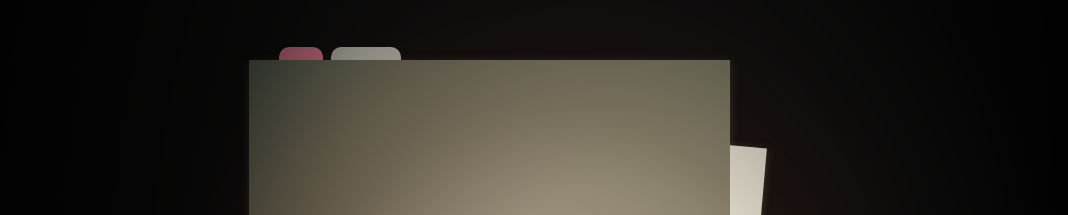
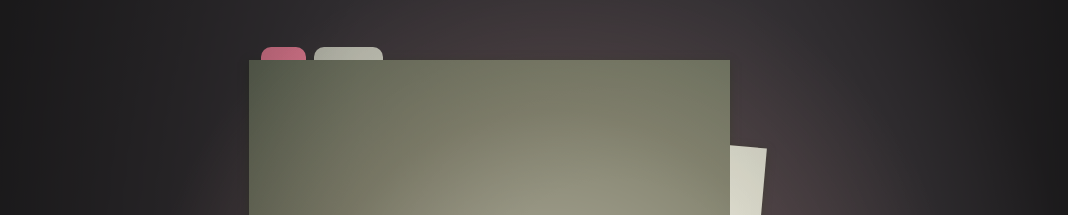
Before and after one commit to Lamgera/dossier-app, a plain HTML site: page index.html in a window 1280 px wide. Shown: the top 215 px of the page, without its empty margins (151-1219 px from the left). Drawn offline with Linux system fonts and the light colour scheme.

Commit message:
light theme

```diff
--- a/index.html
+++ b/index.html
@@ -4,8 +4,7 @@
     <meta charset="UTF-8" />
     <meta http-equiv="X-UA-Compatible" content="IE=edge" />
     <meta name="viewport" content="width=device-width, initial-scale=1.0" />
-    <!-- <meta name="color-scheme" content="dark light" /> -->
-    <!-- можно реализовать две разные темы, но визуальный стиль предполагает одну -->
+    <meta name="color-scheme" content="dark light" />
     <title>Magic Dossier</title>
     <link rel="icon" href="./src/images/star.svg" type="image/svg+xml" />
     <link rel="stylesheet" href="./src/styles/index.css" />
--- a/src/styles/index.css
+++ b/src/styles/index.css
@@ -72,6 +72,34 @@
     );
 }
 
+@media (prefers-color-scheme: light) {
+  .lamp-glow {
+  background: radial-gradient(
+    circle at 55% 45%,
+    rgb(255, 236, 234) 5%,
+    rgba(255, 203, 195, 0.3) 30%,
+    rgba(0, 0, 0, 0) 50%
+  );
+}
+
+  .lamp-vignette {
+    background:
+    radial-gradient(
+      circle at 60% 40%,
+      rgb(255, 255, 255) 15%,
+      rgba(0, 0, 0, 0.25) 50%,
+      rgb(7, 13, 10, 0.5) 100%
+    ),
+    linear-gradient(
+      90deg,
+      rgb(7, 13, 10,0.5) 0%,
+      rgba(255, 255, 255, 0) 40%,
+      rgba(255, 255, 255, 0) 70%,
+      rgb(7, 13, 10, 0.5) 100%
+    );
+  }
+}
+
 ::selection {
   background-color: var(--accent-color); /* Цвет фона выделения (например, желтый) */
   color: var(--background-color);            /* Цвет самого выделенного текста (черный) */
--- a/src/styles/pages.css
+++ b/src/styles/pages.css
@@ -1,13 +1,11 @@
 /* Панель закладок: ряд с горизонтальной прокруткой при переполнении */
 .bookmarks {
   position: absolute;
-  bottom: calc(100% - var(--pages-padding));
-  left: var(--pages-padding);
+  top: var(--pages-padding);
   right: var(--pages-padding);
-  overflow-x: auto;
-  overflow-y: hidden;
-  scrollbar-width: thin;
-  scrollbar-color: var(--text-color) var(--accent-paper-color);
+  height: calc(100% - var(--pages-padding) * 2);
+  aspect-ratio: 210 / 297;
+  pointer-events: none;
 }
 
 /* .bookmarks::-webkit-scrollbar { height: 6px; }
@@ -17,12 +15,25 @@
 } */
 
 .bookmarks__list {
+  position: absolute;
+  bottom: 100%;
+  left: 0;
+  right: 0;
+
   display: flex;
   gap: 8px;
-  width: max-content; /* закладки не сжимаются — лучше прокрутка */
   margin: 0;
   padding: 0;
   list-style: none;
+
+  overflow-x: auto;       /* при переполнении — прокрутка */
+  overflow-y: hidden;
+  scrollbar-width: thin;
+  pointer-events: auto;
+  overflow-x: auto;
+  overflow-y: hidden;
+  scrollbar-width: thin;
+  scrollbar-color: var(--text-color) var(--accent-paper-color);  /* клики возвращаем ленте */
 }
 
 .bookmark {
--- a/src/styles/utils/variables.css
+++ b/src/styles/utils/variables.css
@@ -15,6 +15,6 @@
 
 @media (prefers-color-scheme: light) {
   :root {
-  --background-color: #111110;
+  --background-color: #3D393D;
   }
 }
```
Also changed, not shown: README.md.
